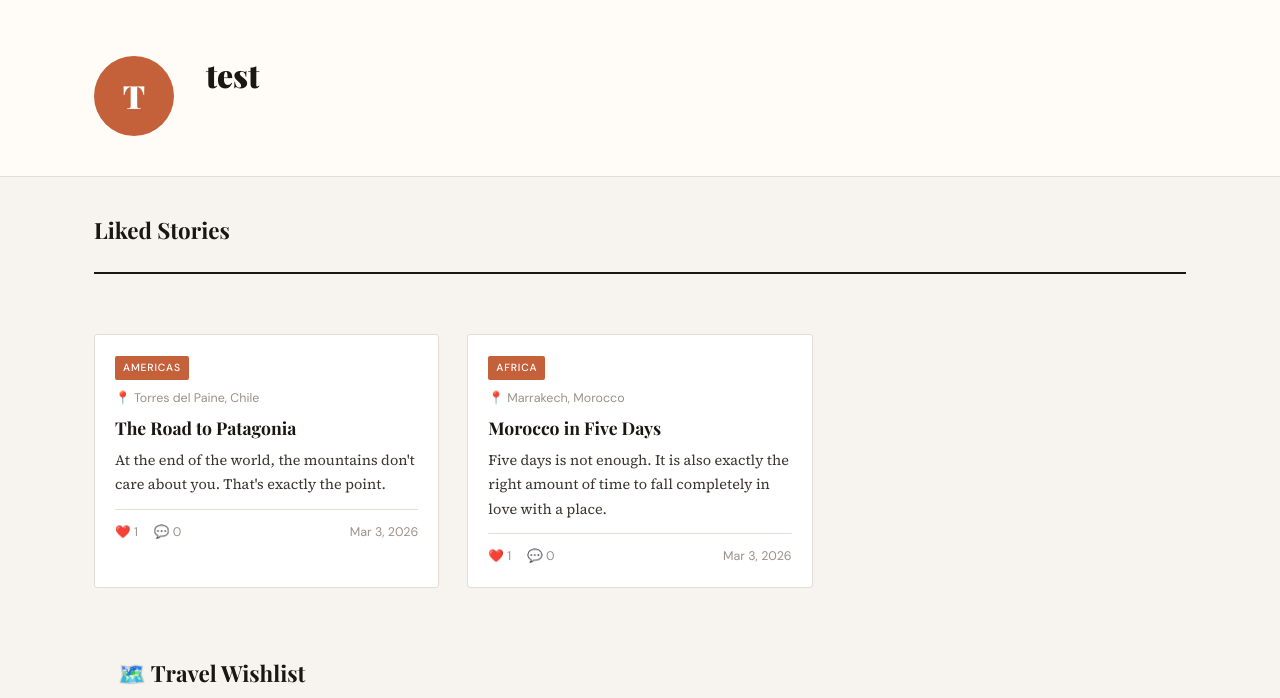
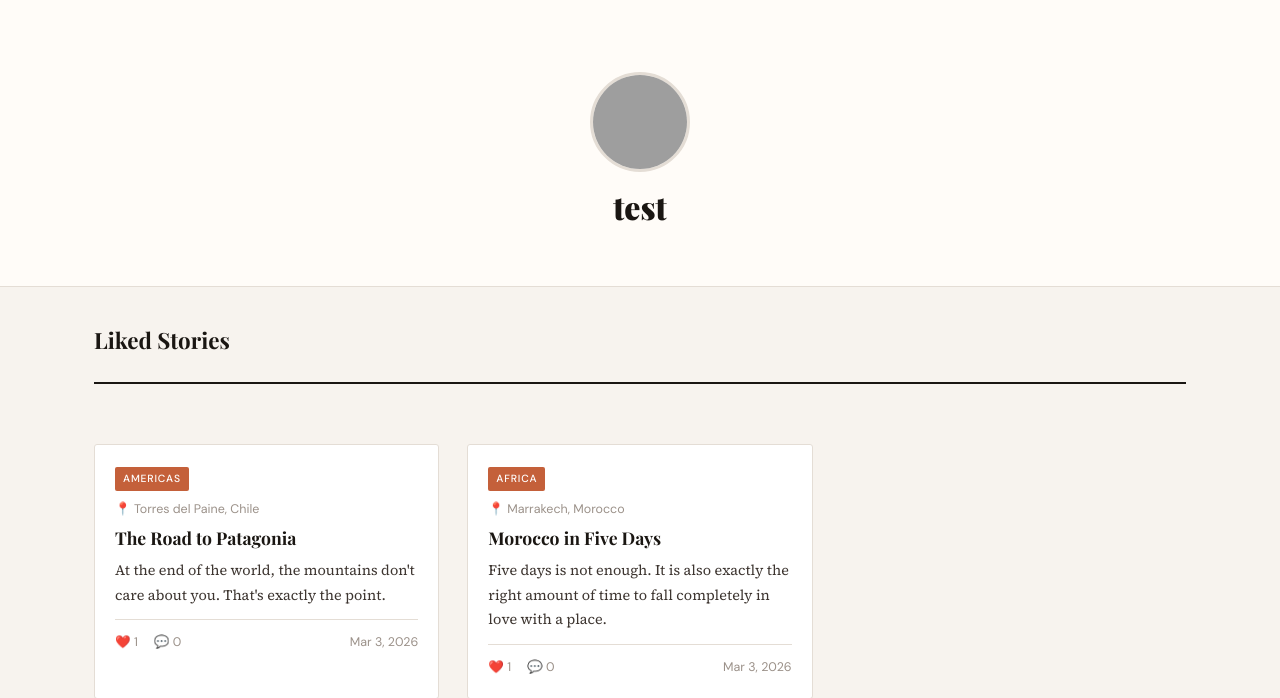
Before and after one commit to harriets28/capstone, a Django app: page /accounts/profile/test/ in a window 1280 px wide. Shown: the part 64-762 px from the top of the page. Run offline with Django 5.2, Linux system fonts and the light colour scheme; data comes from the database, SQL or seed files in the repository; both versions use the stored data as it was after the commit; data that the repository does not hold is empty; some web fonts are replaced; grey boxes are pictures that could not be loaded.

Commit message:
Add profile picture upload via Cloudinary

```diff
--- a/accounts/views.py
+++ b/accounts/views.py
@@ -39,12 +39,24 @@ def profile_view(request, username):
     return render(request, 'accounts/profile.html', context)
 
 
+import cloudinary.uploader
+
 @login_required
 def edit_profile(request):
     if request.method == 'POST':
-        form = ProfileUpdateForm(request.POST, instance=request.user.profile)
+        form = ProfileUpdateForm(request.POST, request.FILES, instance=request.user.profile)
         if form.is_valid():
-            form.save()
+            profile = form.save(commit=False)
+            if 'avatar' in request.FILES:
+                upload_result = cloudinary.uploader.upload(
+                    request.FILES['avatar'],
+                    folder='wanderlust/avatars',
+                    transformation=[
+                        {'width': 300, 'height': 300, 'crop': 'fill', 'gravity': 'face'}
+                    ]
+                )
+                profile.avatar = upload_result['secure_url']
+            profile.save()
             messages.success(request, 'Profile updated!')
             return redirect('accounts:profile', username=request.user.username)
     else:
--- a/blog/models.py
+++ b/blog/models.py
@@ -106,6 +106,7 @@ class UserProfile(models.Model):
     location = models.CharField(max_length=100, blank=True)
     favourite_destination = models.CharField(max_length=100, blank=True)
     instagram = models.CharField(max_length=100, blank=True)
+    avatar = models.ImageField(upload_to='avatars/', blank=True, null=True)
 
     def __str__(self):
         return f'Profile of {self.user.username}'
--- a/requirements.txt
+++ b/requirements.txt
@@ -3,11 +3,11 @@ certifi==2026.2.25
 charset-normalizer==3.4.4
 cloudinary==1.44.1
 dj-database-url==3.1.2
-dj3-cloudinary-storage==0.0.6
 Django==6.0.2
 gunicorn==25.1.0
 idna==3.11
 packaging==26.0
+pillow==12.1.1
 psycopg2-binary==2.9.11
 python-dotenv==1.2.2
 requests==2.32.5
--- a/static/css/main.css
+++ b/static/css/main.css
@@ -1174,3 +1174,38 @@ h4 {
 .empty-state p {
     margin-bottom: 1.5rem;
 }
+
+/* ============================================================
+   Profile — Centered Layout
+   ============================================================ */
+.profile-header-centered {
+    display: flex;
+    flex-direction: column;
+    align-items: center;
+    text-align: center;
+    max-width: 600px;
+    margin: 0 auto;
+    padding: 1rem 0;
+}
+
+.profile-avatar-img {
+    width: 100px;
+    height: 100px;
+    border-radius: 50%;
+    object-fit: cover;
+    border: 3px solid var(--line);
+    margin-bottom: 1rem;
+}
+
+.profile-header-centered .profile-avatar-circle {
+    margin-bottom: 1rem;
+}
+
+.profile-header-centered .profile-name {
+    margin-bottom: 0.25rem;
+}
+
+.profile-header-centered .profile-bio {
+    max-width: 45ch;
+    text-align: center;
+}
--- a/templates/accounts/profile.html
+++ b/templates/accounts/profile.html
@@ -7,11 +7,12 @@
 <!-- Profile Header -->
 <div class="profile-header-section">
   <div class="container px-4">
-    <div class="profile-header-inner">
-      <div class="profile-avatar-circle">
-        {{ profile_user.username|first|upper }}
-      </div>
-      <div class="profile-info">
+    <div class="profile-header-centered">
+      {% if profile_user.profile.avatar %}
+        <img src="{{ profile_user.profile.avatar }}" alt="{{ profile_user.username }}" class="profile-avatar-img" />
+      {% else %}
+        <div class="profile-avatar-circle">{{ profile_user.username|first|upper }}</div>
+      {% endif %}
       <h1 class="profile-name">{{ profile_user.username }}</h1>
       {% if profile_user.profile.location %}
         <p class="profile-location">📍 {{ profile_user.profile.location }}</p>
@@ -28,9 +29,8 @@
         </a>
       {% endif %}
       {% if user == profile_user %}
-          <a href="{% url 'accounts:edit_profile' %}" class="profile-edit-btn">Edit Profile</a>
+        <a href="{% url 'accounts:edit_profile' %}" class="profile-edit-btn" style="margin-top: 1rem;">Edit Profile</a>
       {% endif %}
-      </div>
     </div>
   </div>
 </div>
```
Also changed, not shown: templates/accounts/edit_profile.html (+15 -2 lines), wanderlust/settings.py (+6 -10 lines), avatars/IMG_1103.jpeg (added), blog/migrations/0005_userprofile_avatar.py (added), db.sqlite3, 1 other file. Lines whose indentation alone changed are shown as unchanged.
